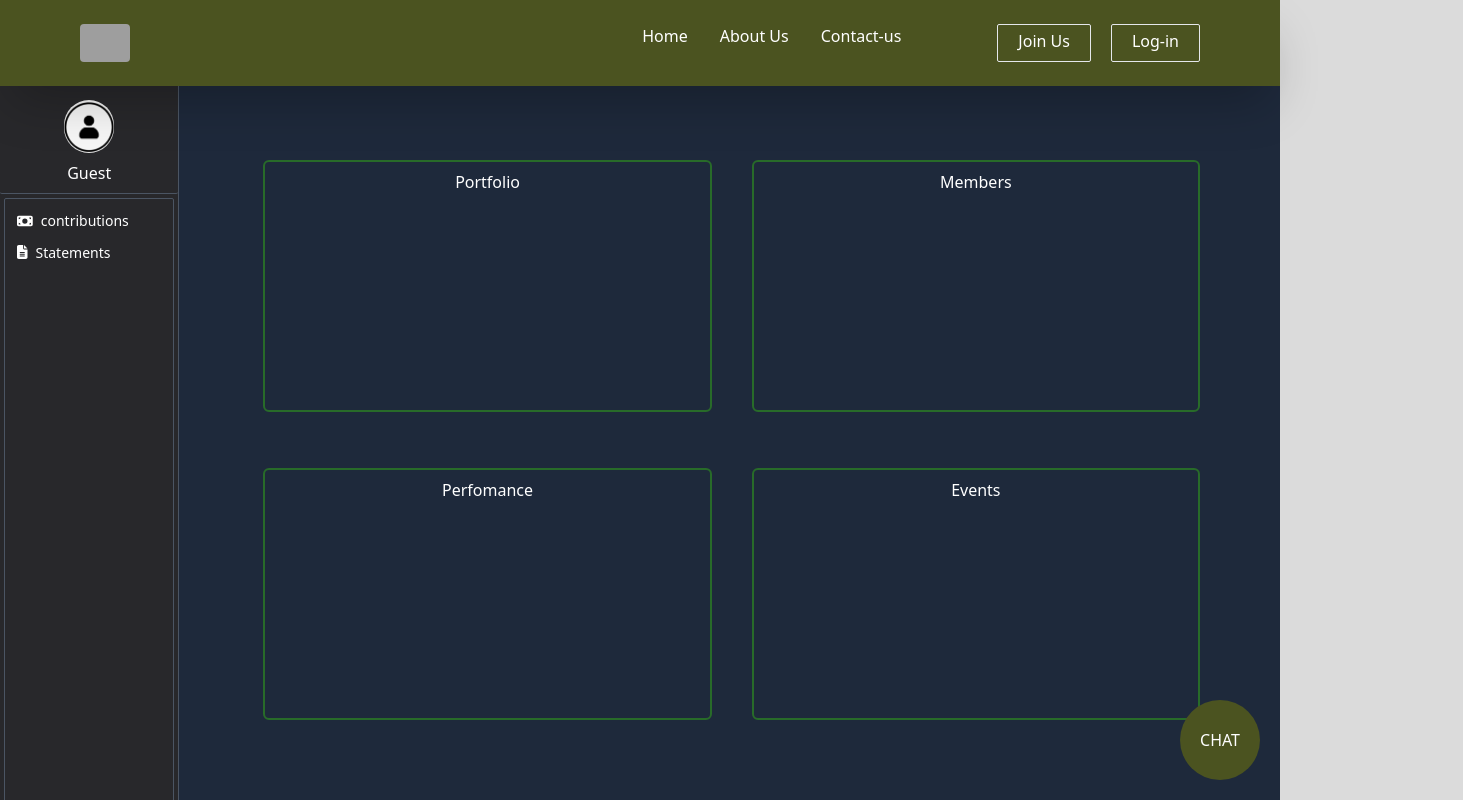
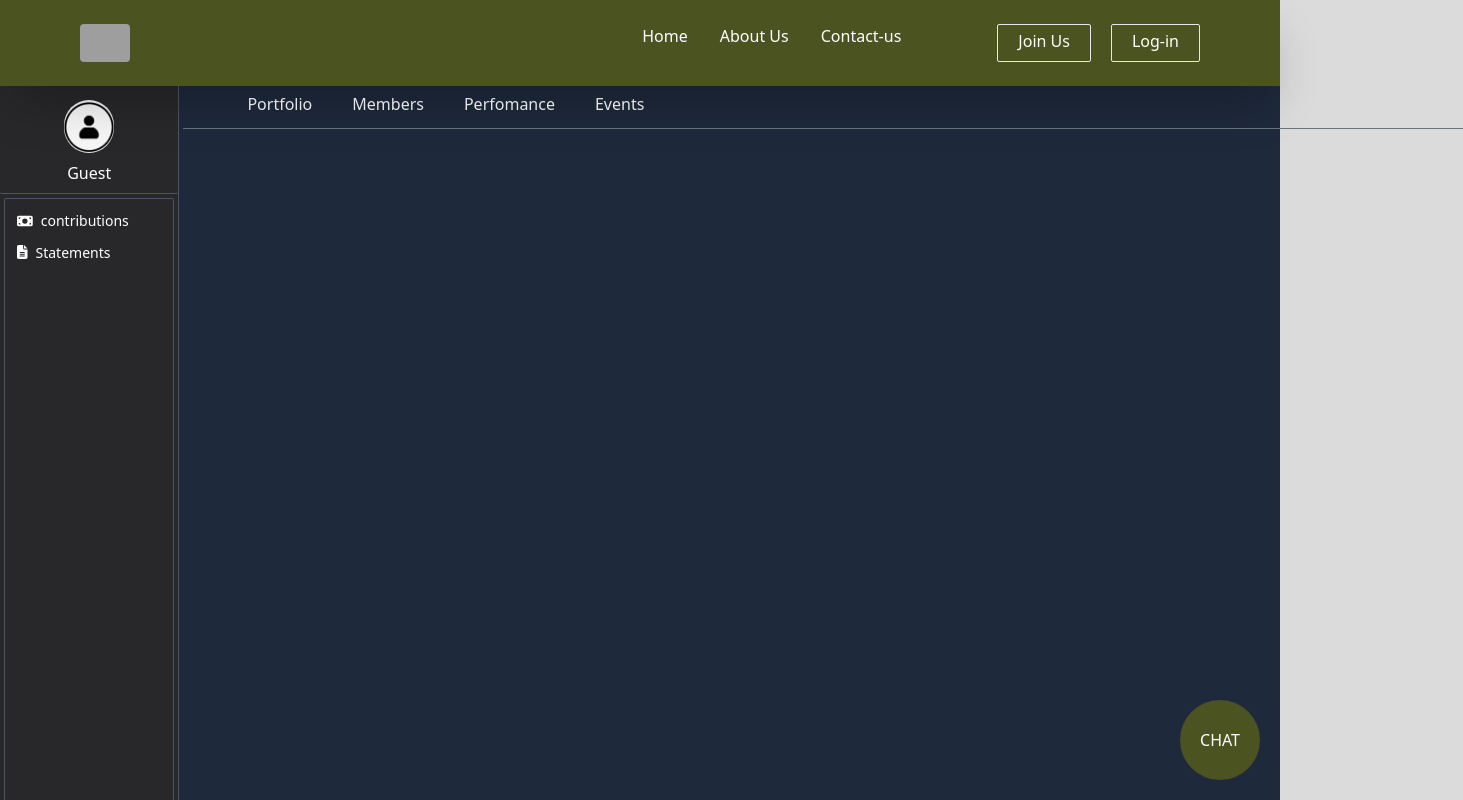
Before and after one commit to 23Mandla/Stokvel, a Next.js app: page /profile in a window 1280 px wide. Shown: the whole page, 1463 px wide, since content can reach past the window. Built offline with nearby package versions, Linux system fonts and the light colour scheme; no server answers; grey boxes are pictures that could not be loaded.

Commit message:
user profile

```diff
--- a/src/app/profile/page.js
+++ b/src/app/profile/page.js
@@ -48,6 +48,8 @@ export default function ProfilePage() {
         return <Performance />;
       case "events":
         return <Events />;
+      default:
+        return null; //return a user landing page
     }
   };
 
@@ -79,37 +81,39 @@ export default function ProfilePage() {
         </div>
       </div>
 
-      <div className="p-20 gap-x-10 gap-y-14 grid grid-cols-2 col-span-6">
-        <div
-          className="border-2 border-[#286b29] rounded-md text-center p-2 cursor-pointer"
+      <div>
+        <ul className="border-b border-gray-500 flex gap-10 pl-16 p-3 w-screen">
+          <li
+            className="cursor-pointer"
             onClick={() => handleComponentRender("portfolio")}
           >
             <h1>Portfolio</h1>
-        </div>
-        <div
-          className="border-2 border-[#286b29] rounded-md text-center p-2 cursor-pointer"
+          </li>
+          <li
+            className="cursor-pointer"
             onClick={() => handleComponentRender("members")}
           >
             <h1>Members</h1>
-        </div>
-        <div
-          className="border-2 border-[#286b29] rounded-md text-center p-2 cursor-pointer"
+          </li>
+          <li
+            className="cursor-pointer"
             onClick={() => handleComponentRender("performance")}
           >
             <h1>Perfomance</h1>
-        </div>
-        <div
-          className="border-2 border-[#286b29] rounded-md text-center p-2 cursor-pointer"
+          </li>
+          <li
+            className="cursor-pointer"
             onClick={() => handleComponentRender("events")}
           >
             <h1>Events</h1>
-        </div>
+          </li>
+        </ul>
+        {/*<div>{renderComponent()}</div>*/}
       </div>
 
       <div className="absolute flex w-20 h-20 bottom-5 right-5 bg-[#4B5320] p-5 rounded-full items-center justify-center cursor-pointer">
         CHAT
       </div>
-      {/*<div>{renderComponent()}</div>*/}
     </div>
   );
 }
```
Lines whose indentation alone changed are shown as unchanged.
